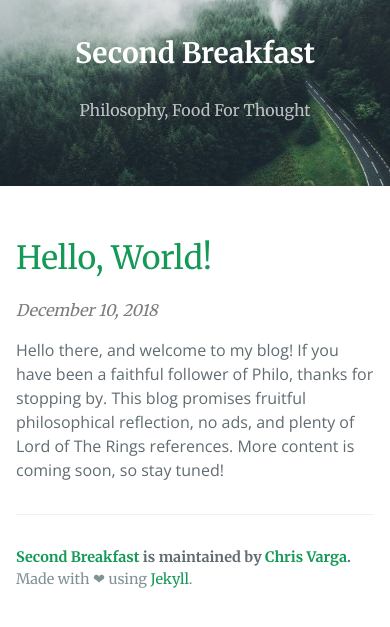
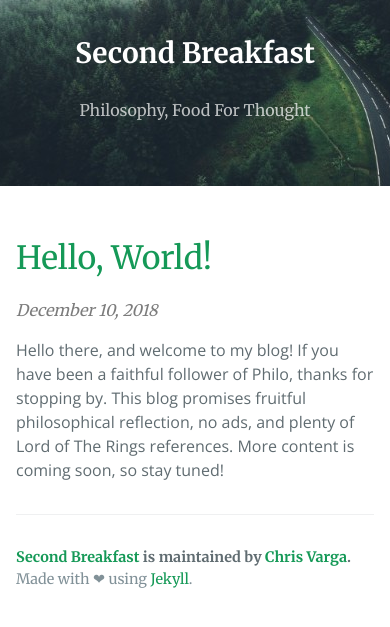
Before and after one commit to second-breakfast/second-breakfast.github.io, a Jekyll site: the page built from index.html, in a window 390 px wide. Shown: the top 627 px of the page. Built offline with Jekyll 4.4.1, drawn with Linux system fonts in a browser that asks for light colours; the list of posts is cut into pages by our own code.

Commit message:
Fix header image on mobile

```diff
--- a/css/cayman.css
+++ b/css/cayman.css
@@ -144,7 +144,7 @@
 @media screen and (max-width: 42em) { .btn { display: block; width: 100%; padding: 0.75rem; font-size: 0.9rem; }
   .btn + .btn { margin-top: 1rem; margin-left: 0; } }
 
-.page-header { color: #fff; text-align: center; background-color: #283256; background: url(../assets/misty-mobile.jpg) no-repeat center; }
+.page-header { color: #fff; text-align: center; background-color: #283256; background: url(../assets/misty-mobile.jpg) no-repeat bottom; }
 @media (min-width: 450px) { .page-header { background: url(../assets/misty.jpg) no-repeat center; } }
 .page-header a { color: #fff; }
 @media screen and (min-width: 64em) { .page-header { padding: 5rem 6rem; } }
```
